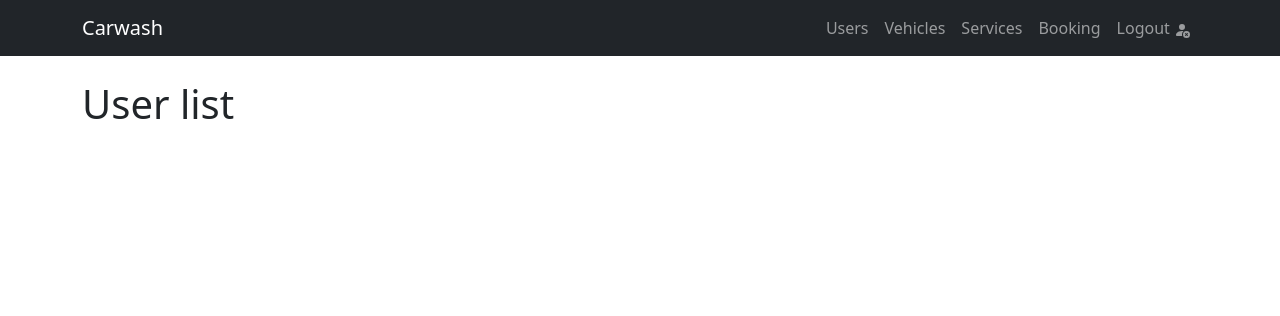
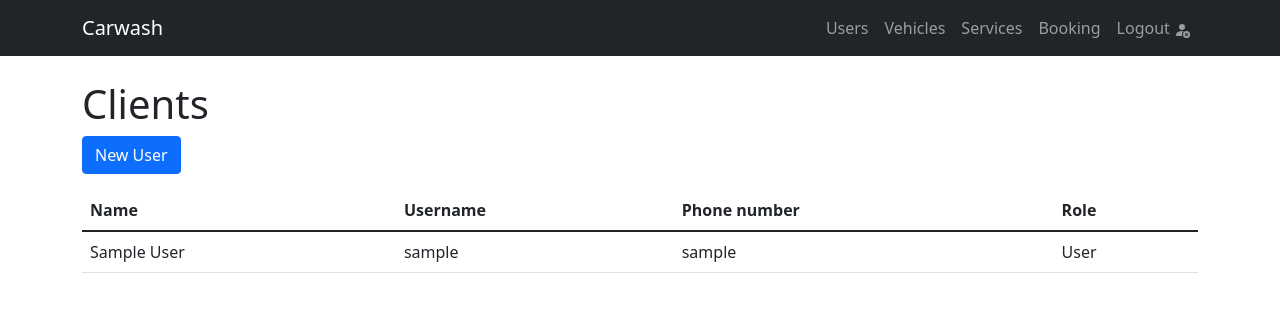
Before and after one commit to joaolms/carwash, a Flask app: page /users in a window 1280 px wide. Shown: the top 316 px of the page. Run offline with Flask 3, Linux system fonts and the light colour scheme; the visitor is signed in with stand-in values (Sample User, id 1); data comes from the database, SQL or seed files in the repository.

Commit message:
Add new_vehicle and list_vehicles

```diff
--- a/carwash/models.py
+++ b/carwash/models.py
@@ -17,15 +17,16 @@ class User(database.Model, UserMixin):
     username = database.Column(database.String(80), nullable=False, unique=True)
     password = database.Column(database.String(120), nullable=False)
     phone = database.Column(database.String(20), nullable=False)
-    image = database.Column(database.String, default="user_default.png")
-    # vehicles = database.relationship("vehicle", backref="user", lazy=True)
+    role = database.Column(database.String(15), nullable=False, default='User')
+    image = database.Column(database.String, default='user_default.png')
+    # vehicles = database.relationship('Vehicle', backref='owner', lazy=True)
 
 
 class Vehicle(database.Model):
-    plate = database.Column(database.String(10), primary_key=True, unique=False, nullable=False)
+    plate = database.Column(database.String(10), primary_key=True, unique=True, nullable=False)
     model = database.Column(database.String(30), nullable=False)
     year = database.Column(database.Integer)
-    user_id = database.Column(database.Integer, database.ForeignKey('user.id'), nullable=False)
+    # user_id = database.Column(database.Integer, database.ForeignKey('user.id'), nullable=False)
 
 
 class Booking(database.Model):
--- a/carwash/routes.py
+++ b/carwash/routes.py
@@ -1,8 +1,8 @@
 from carwash import app, database, bcrypt
-from carwash.models import User
+from carwash.models import User, Vehicle
 from flask import render_template, url_for, redirect, flash
 from flask_login import login_required, login_user, logout_user, current_user
-from carwash.forms import FormLogin, FormNewUser
+from carwash.forms import FormLogin, FormNewUser, FormNewVehicle
 
 
 @app.errorhandler(404)
@@ -57,6 +57,7 @@ def new_user():
         user = User(name=formnewuser.name.data,
                     username=formnewuser.username.data,
                     password=password_encrypted,
+                    role=formnewuser.role.data,
                     phone=formnewuser.phone_number.data)
 
         # Add the user to the database
@@ -65,7 +66,7 @@ def new_user():
 
         # After to create a new account, the user should be
         # logged in (login_user()) and redirect to a new page, in this case
-        # the user will be redirect to the USERS page, where
+        # the user will be redirected to the USERS page, where
         # "user" is a function of the routes.py.
         login_user(user, remember=True)
         return redirect(url_for("users"))
@@ -76,7 +77,35 @@ def new_user():
 @app.route('/users')
 @login_required
 def users():
-    return render_template('/users/list.html')
+    users = User.query.all()
+    return render_template('/users/list.html', users=users)
+
+@app.route('/vehicles')
+@login_required
+def vehicles():
+    vehicles = Vehicle.query.all()
+    return render_template('vehicles/list.html', vehicles=vehicles)
+
+
+@app.route('/vehicles/new', methods=["GET", "POST"])
+@login_required
+def vehicles_new():
+    formnewvehicle = FormNewVehicle()
+
+    if formnewvehicle.validate_on_submit():
+
+        vehicle = Vehicle(
+            plate = formnewvehicle.plate.data,
+            model = formnewvehicle.model.data,
+            year = formnewvehicle.year.data,
+        )
+
+        database.session.add(vehicle)
+        database.session.commit()
+
+        return redirect(url_for("vehicles"))
+
+    return render_template('vehicles/new.html', form=formnewvehicle)
 
 
 @app.route('/booking')
@@ -92,19 +121,6 @@ def schedules_new():
     return 'Booking a new service'
 
 
-@app.route('/vehicles')
-@login_required
-# @login_required
-def vehicles():
-    return render_template('vehicles/list.html')
-
-
-@app.route('/vehicles/new')
-@login_required
-def vehicles_new():
-    return 'Add a new vehicle'
-
-
 @app.route('/services')
 @login_required
 # @login_required
--- a/carwash/templates/users/list.html
+++ b/carwash/templates/users/list.html
@@ -1,7 +1,29 @@
 {% extends "base.html" %}
 
-{% block title %}Homepage{% endblock %}
+{% block title %}Clients{% endblock %}
 
 {% block content %}
-<h1>User list</h1>
+<h1>Clients</h1>
+<a href="{{ url_for('new_user') }}" class="btn btn-primary mb-3">New User</a>
+
+<table class="table">
+    <thead>
+        <tr>
+            <th>Name</th>
+            <th>Username</th>
+            <th>Phone number</th>
+            <th>Role</th>
+        </tr>
+    </thead>
+    <tbody>
+    {% for user in users %}
+    <tr>
+        <td>{{ user.name }}</td>
+        <td>{{ user.username }}</td>
+        <td>{{ user.phone }}</td>
+        <td>{{ user.role }}</td>
+    </tr>
+    {% endfor %}
+    </tbody>
+</table>
 {% endblock %}
--- a/carwash/templates/users/new.html
+++ b/carwash/templates/users/new.html
@@ -29,6 +29,10 @@
                         {{ form.password_confirmation(class="form-control") }}
                     </div>
                     <div class="mb-3">
+                        {{ form.role.label(class="form-label") }}
+                        {{ form.role(class="form-control") }}
+                    </div>
+                    <div class="mb-3">
                         {{ form.phone_number.label(class="form-label") }}
                         {{ form.phone_number(class="form-control") }}
                     </div>
--- a/main.py
+++ b/main.py
@@ -2,4 +2,4 @@ from carwash import app
 
 
 if __name__ == "__main__":
-    app.run(host='0.0.0.0', port=5001, debug=True)
+    app.run(host='127.0.0.1', port=5001, debug=True)
```
Also changed, not shown: carwash/forms.py (+14 -1 lines), carwash/templates/vehicles/list.html (+23 -1 lines), carwash/templates/vehicles/new.html (added, +35 -0 lines).
